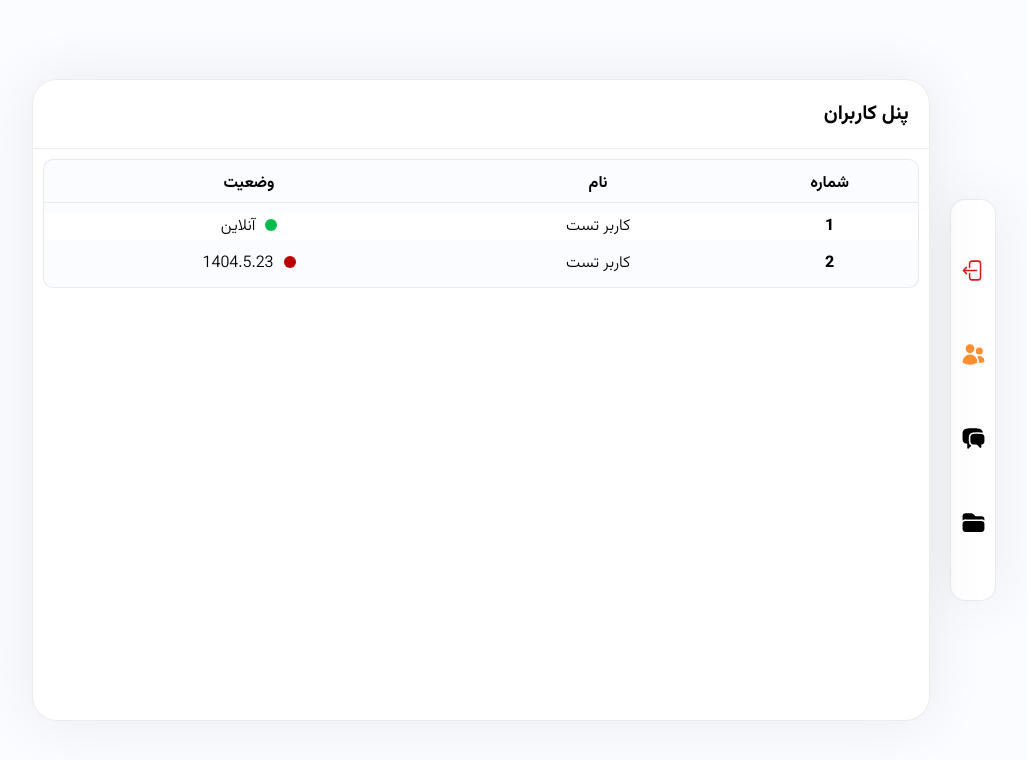
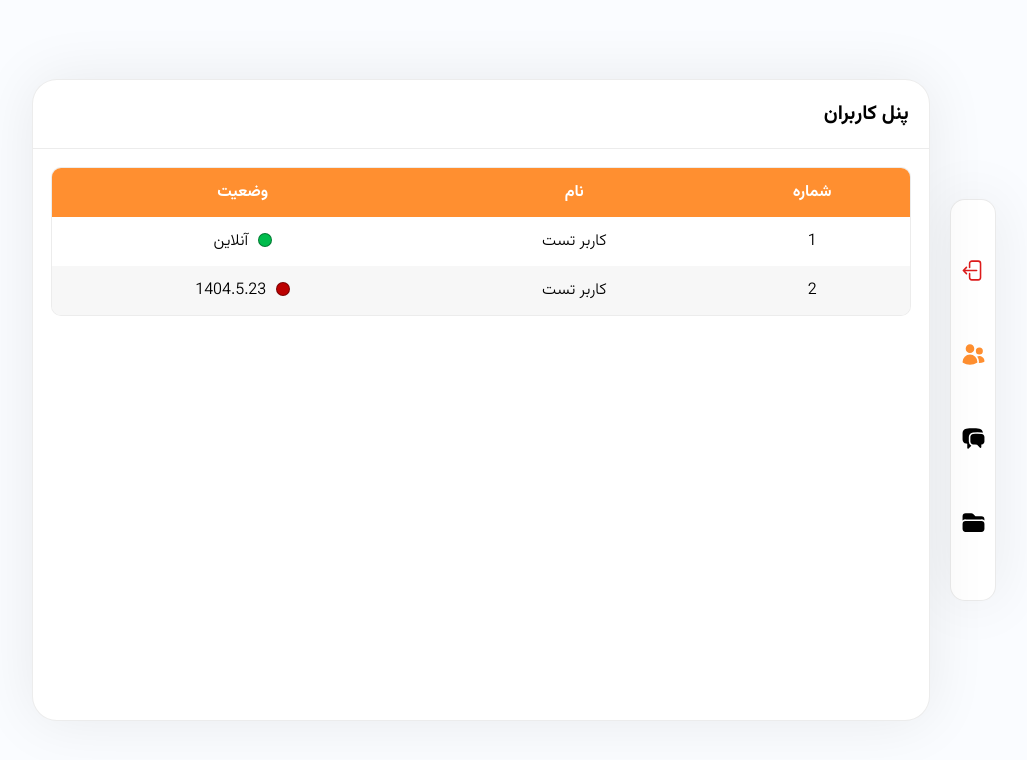
Before and after one commit to dastgheybi-smh/live-box, a Flask app: template templates/UsersP.html in a window 1280 px wide. Shown: the top 760 px of the page, without its empty margins (126-1153 px from the left). Run offline with Flask 3, Linux system fonts and the light colour scheme; the template is opened without the code that fills it, so the values that code supplies are empty.

Commit message:
table v2 added

```diff
--- a/static/usersP.css
+++ b/static/usersP.css
@@ -105,32 +105,33 @@ h1{
 #tableHolder{
     height: 100%;
     overflow: auto;
-    padding: 10px;
+    padding: 2%;
 }
 
 #usersTable{
     width: 100%;
-    background-color: #fafcff;
+    background-color: #ffffff;
     border-radius: 10px;
     border: 1px solid #00000013;
     text-align: center;
     border-collapse: separate;
-    border-spacing: 0 10px;
-    font-weight: 300;
+    border-spacing: 0;
+    overflow: hidden;
 }
 
 #tableHeadItem{
-    border-bottom: 1px solid #00000013;
-    padding-bottom: 6px;
-    background-color: var();
+    padding: 12px 10px;
+    background-color: var(--mainColor);
+    color: #ffffff;
 }
 
-tbody tr:nth-child(odd){
-    background-color: #ffffff;
+tbody tr:nth-child(even){
+    background-color: #f7f7f7;
 }
 
-#NumItem{
-    font-weight: 800;
+#tableInfoItem{
+    padding: 12px 10px;
+    font-weight: 300;
 }
 
 .circle{
@@ -140,5 +141,6 @@ tbody tr:nth-child(odd){
     border-radius: 100%;
     vertical-align: middle;
     margin-left: 10px;
+    border: 1.5px solid #00000059;
 
 }
--- a/templates/UsersP.html
+++ b/templates/UsersP.html
@@ -30,15 +30,15 @@
                     </tr>
                 </thead>
                 <tbody>
-                    <tr id="tableInfoItem">
-                        <td id="NumItem">1</td>
-                        <td>کاربر تست</td>
-                        <td><div class="circle" style="background-color: #00bc4c;"></div>آنلاین</td>
+                    <tr>
+                        <td id="tableInfoItem" style=>1</td>
+                        <td id="tableInfoItem">کاربر تست</td>
+                        <td id="tableInfoItem"><div class="circle" style="background-color: #00bc4c;"></div>آنلاین</td>
                     </tr>
                     <tr id="tableInfoItem">
-                        <td id="NumItem">2</td>
-                        <td>کاربر تست</td>
-                        <td><div class="circle" style="background-color: #bc0000;"></div>1404.5.23</td>
+                        <td id="tableInfoItem">2</td>
+                        <td id="tableInfoItem">کاربر تست</td>
+                        <td id="tableInfoItem"><div class="circle" style="background-color: #bc0000;"></div>1404.5.23</td>
                     </tr>
 
                 </tbody>
```
